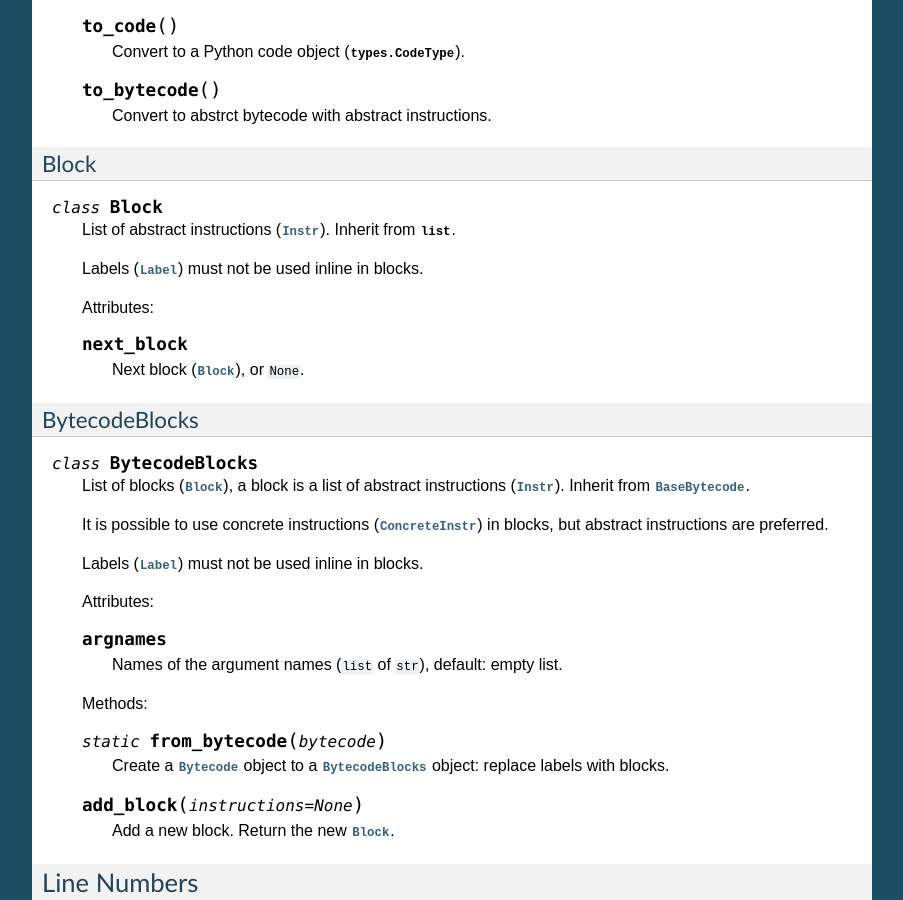
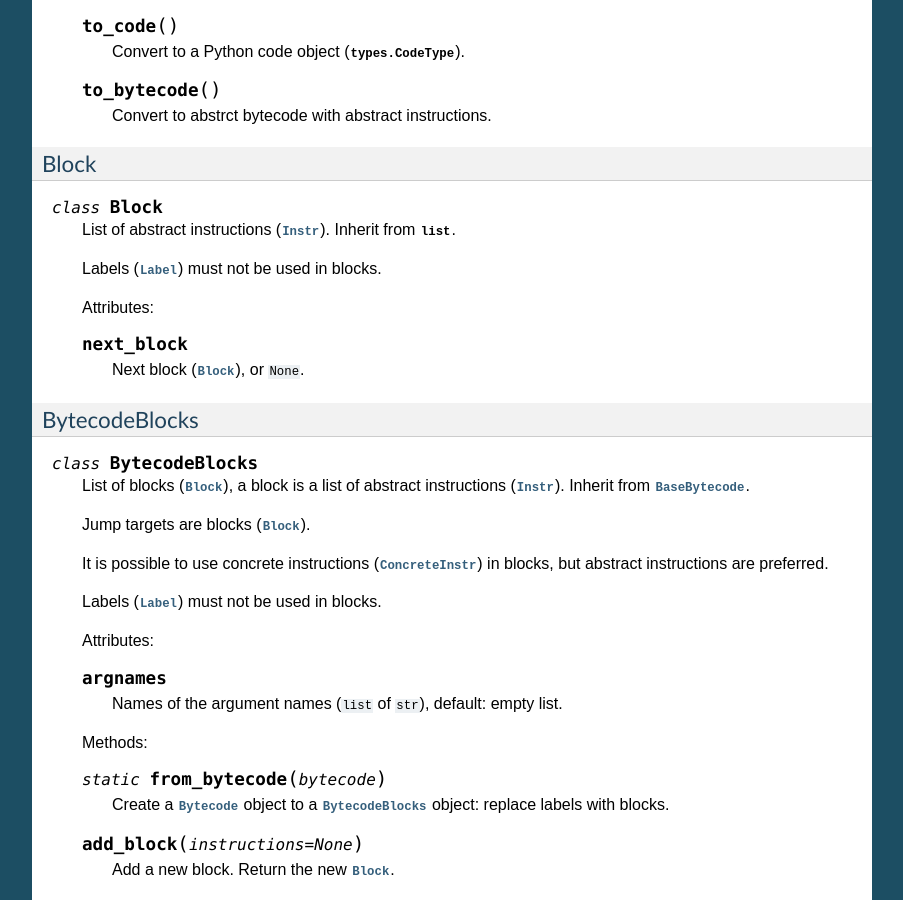
Before and after one commit to MatthieuDartiailh/bytecode, a Sphinx documentation site: the page built from doc/api.rst, in a window 1280 px wide and 900 px high, scrolled down 5150 px. Shown: the whole window, without its empty margins (198-1101 px from the left). Built offline with Sphinx 7.4.7, drawn with Linux system fonts in a browser that asks for light colours.

Commit message:
update doc

```diff
--- a/doc/api.rst
+++ b/doc/api.rst
@@ -335,7 +335,7 @@ Block
 
    List of abstract instructions (:class:`Instr`). Inherit from :class:`list`.
 
-   Labels (:class:`Label`) must not be used inline in blocks.
+   Labels (:class:`Label`) must not be used in blocks.
 
    Attributes:
 
@@ -352,10 +352,12 @@ BytecodeBlocks
    List of blocks (:class:`Block`), a block is a list of abstract instructions
    (:class:`Instr`). Inherit from :class:`BaseBytecode`.
 
+   Jump targets are blocks (:class:`Block`).
+
    It is possible to use concrete instructions (:class:`ConcreteInstr`) in
    blocks, but abstract instructions are preferred.
 
-   Labels (:class:`Label`) must not be used inline in blocks.
+   Labels (:class:`Label`) must not be used in blocks.
 
    Attributes:
 
```
